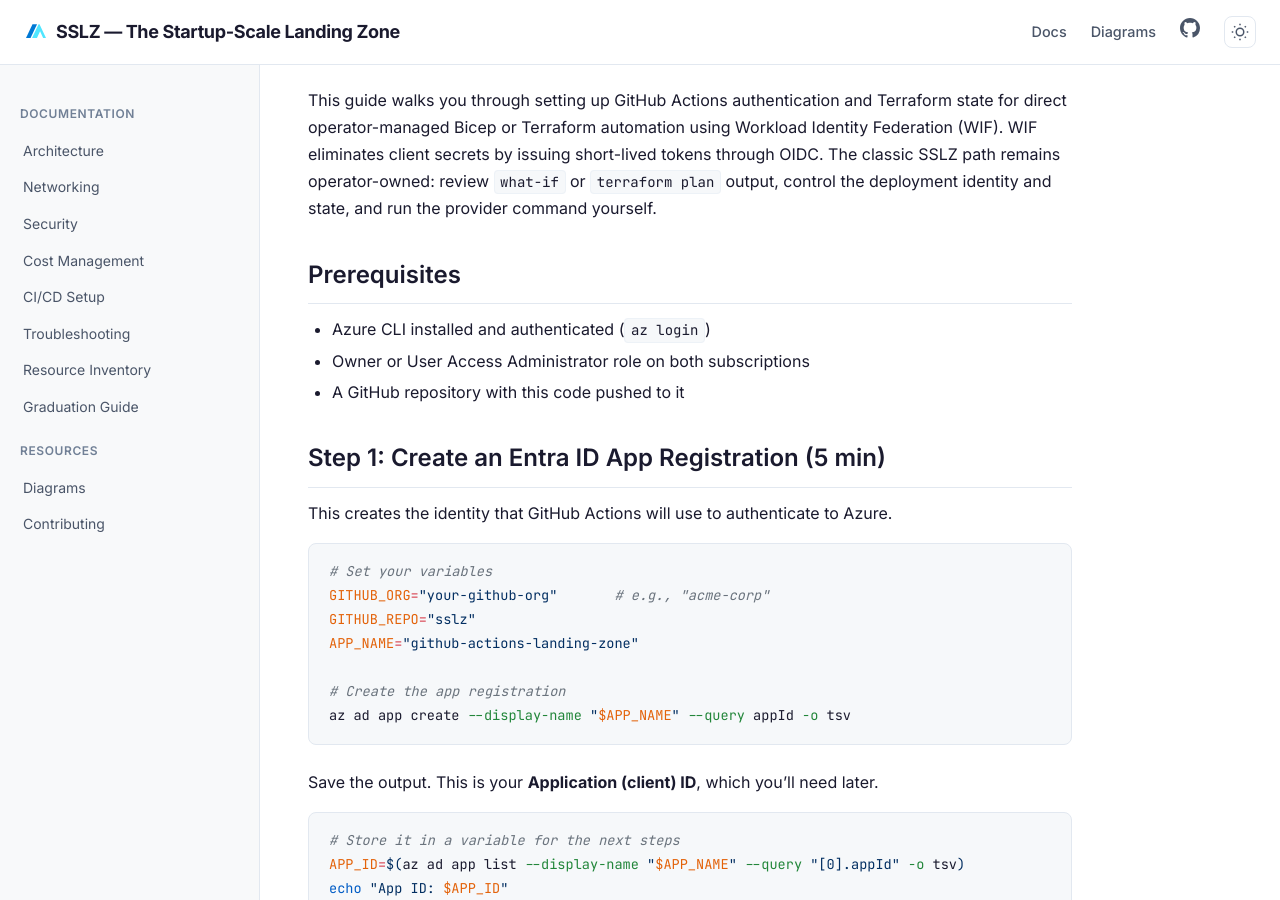
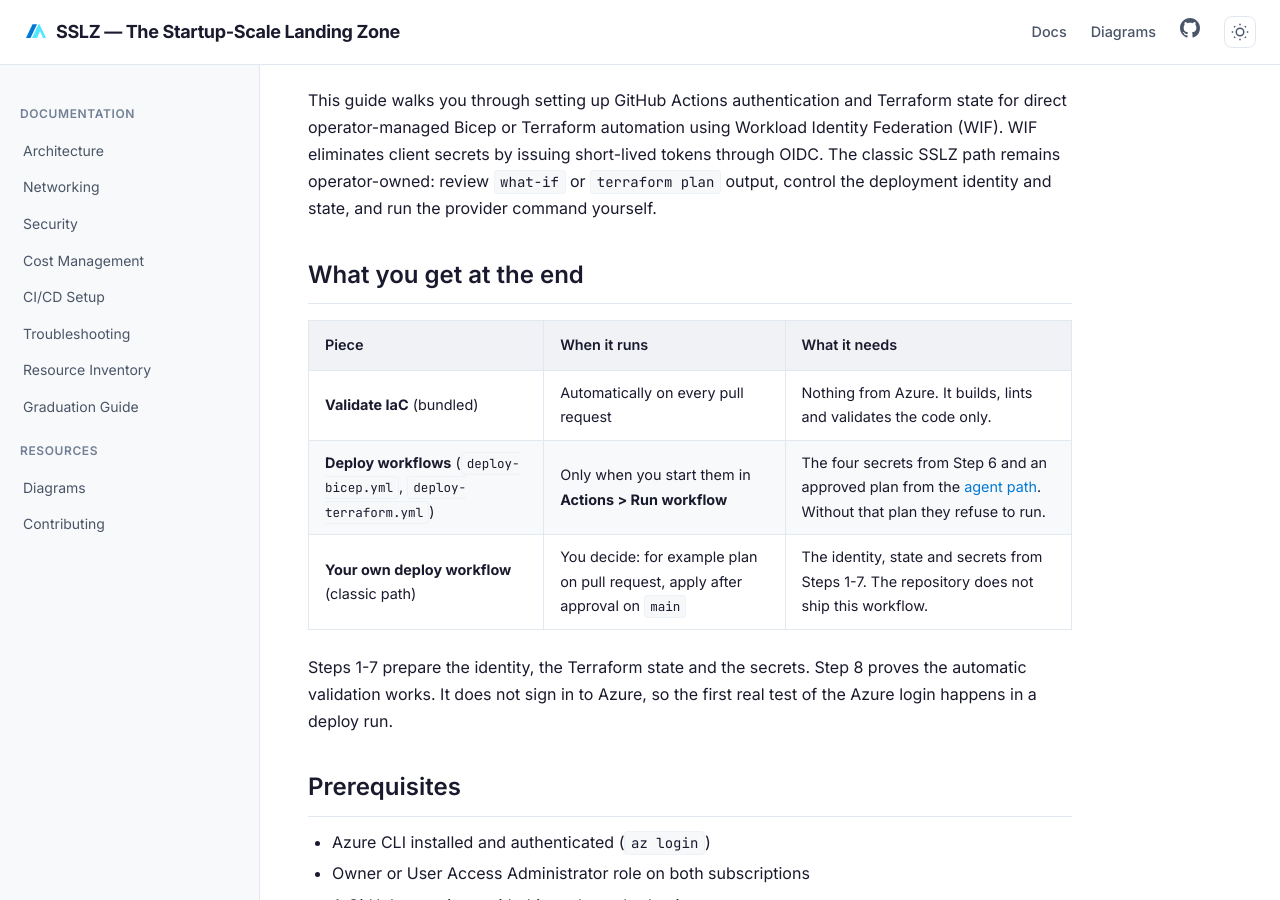
Before and after one commit to ricmmartins/sslz, a Jekyll site: the page built from docs/ci-cd-setup.md, in a window 1280 px wide and 900 px high, scrolled down 286 px. Built offline with Jekyll 4.4.1, drawn with Linux system fonts in a browser that asks for light colours.

Commit message:
docs: add overview of what the CI/CD setup gives you

```diff
--- a/docs/ci-cd-setup.md
+++ b/docs/ci-cd-setup.md
@@ -11,6 +11,16 @@
 Bicep or Terraform automation using Workload Identity Federation (WIF). WIF eliminates client secrets by issuing
 short-lived tokens through OIDC. The classic SSLZ path remains operator-owned: review `what-if` or `terraform plan`
 output, control the deployment identity and state, and run the provider command yourself.
+
+## What you get at the end
+
+| Piece | When it runs | What it needs |
+|---|---|---|
+| **Validate IaC** (bundled) | Automatically on every pull request | Nothing from Azure. It builds, lints and validates the code only. |
+| **Deploy workflows** (`deploy-bicep.yml`, `deploy-terraform.yml`) | Only when you start them in **Actions > Run workflow** | The four secrets from Step 6 and an approved plan from the [agent path](https://startupscalelanding.zone/agent/docs/approved-deployment-integration/). Without that plan they refuse to run. |
+| **Your own deploy workflow** (classic path) | You decide: for example plan on pull request, apply after approval on `main` | The identity, state and secrets from Steps 1-7. The repository does not ship this workflow. |
+
+Steps 1-7 prepare the identity, the Terraform state and the secrets. Step 8 proves the automatic validation works. It does not sign in to Azure, so the first real test of the Azure login happens in a deploy run.
 
 ## Prerequisites
 
```
